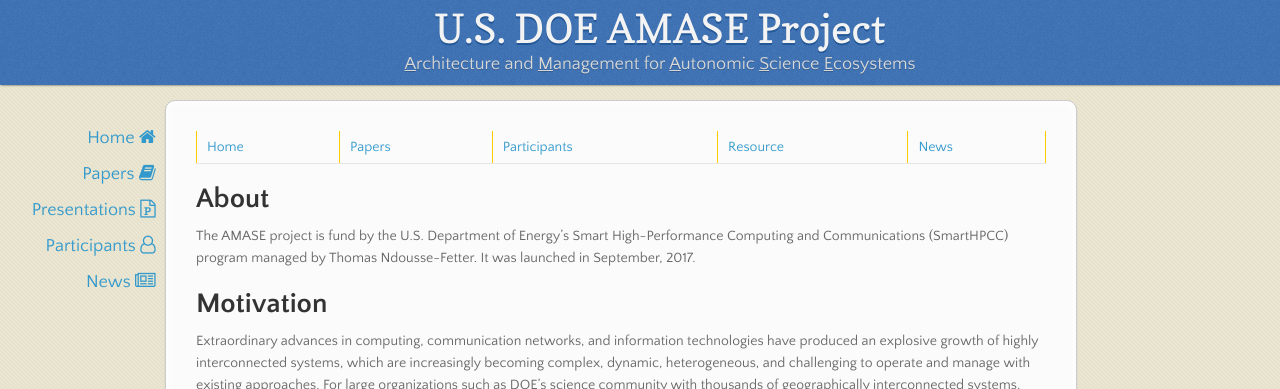
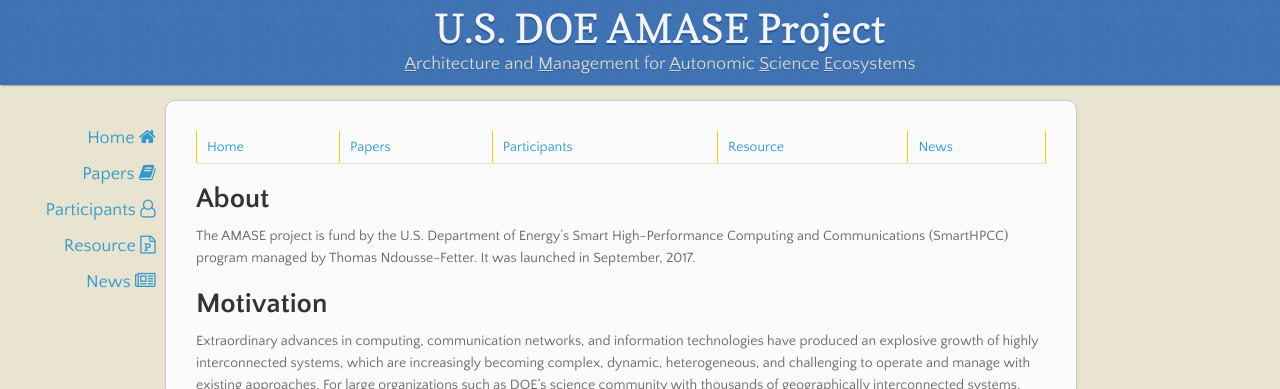
Before and after one commit to amaseproject/amase.github.io, a Jekyll site: the page built from index.md, in a window 1280 px wide. Shown: the top 389 px of the page. Built offline with Jekyll 4.4.1, drawn with Linux system fonts in a browser that asks for light colours; nearby versions of some CDN libraries.

Commit message:
add, delete, polish etc.

```diff
--- a/_layouts/default.html
+++ b/_layouts/default.html
@@ -24,8 +24,8 @@
       <nav>
           <a href="index.html" <span>Home <i class="fa fa-home" aria-hidden="true"></i></span></a> <br>
           <a href="papers.html" <span>Papers <i class="fa fa-book" aria-hidden="true"></i></span></a> <br>
-          <a href="presentations.html" <span>Presentations <i class="fa fa-file-powerpoint-o" aria-hidden="true"></i> </span></a> <br>
           <a href="participants.html" <span>Participants <i class="fa fa-user-o" aria-hidden="true"></i> </span></a> <br>
+          <a href="resource.html" <span>Resource <i class="fa fa-file-powerpoint-o" aria-hidden="true"></i> </span></a> <br>
           <a href="news.html" <span>News <i class="fa fa-newspaper-o" aria-hidden="true"></i> </span></a> <br>
       </nav>
       <section>
```
